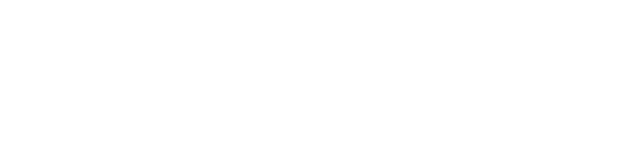
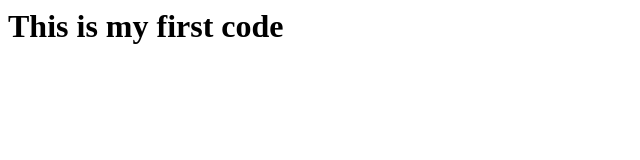
Before and after one commit to elsacherono/MyPracticeRepo, a plain HTML site: page index.html in a window 1280 px wide. Shown: the whole page, without its empty margins (0-640 px from the left). Drawn offline with Linux system fonts and the light colour scheme.

Commit message:
my first html code

```diff
--- a/index.html
+++ b/index.html
@@ -1,2 +1,6 @@
 <!DOCTYPE
-<HTML></HTML>
+<HTML>
+<h1>This is my first code<h1>
+
+
+</HTML>
```
